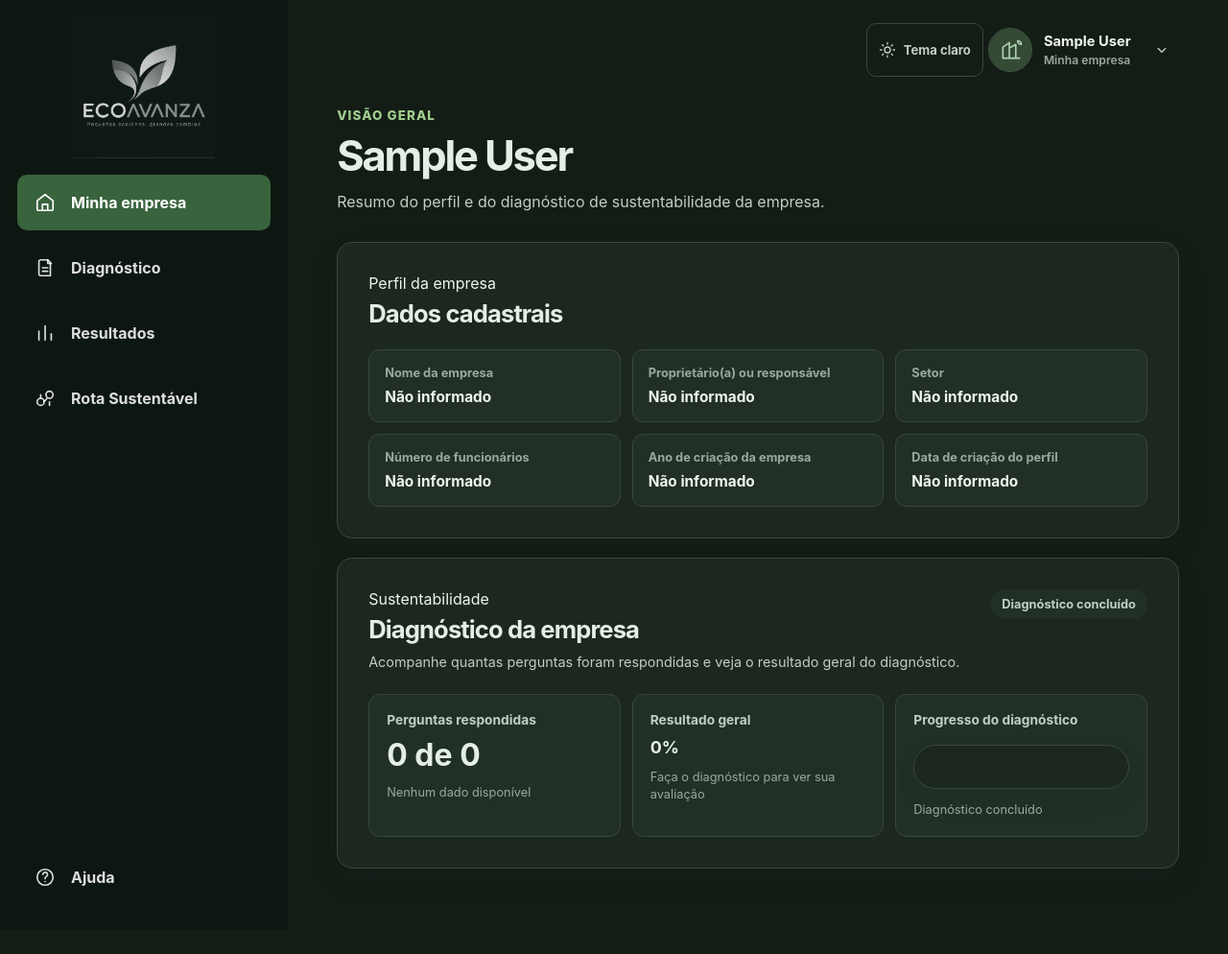
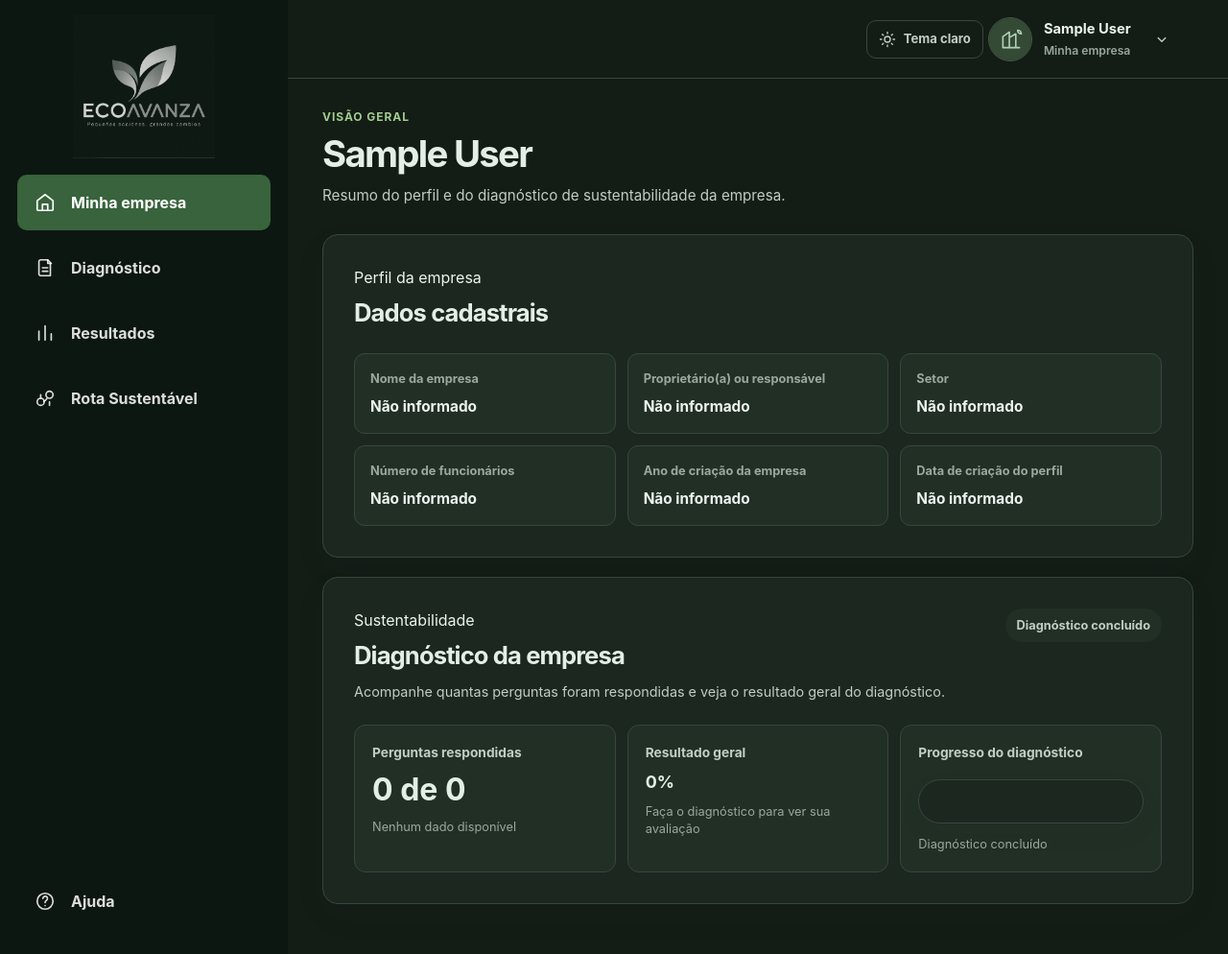
Before and after one commit to elc1090/project3-2026b-gabriel-maroneze-oropoc, a FastAPI app: page /painel in a window 1280 px wide. Shown: the whole page at 96% size. Before the commit the page ends 923 px from the top, so only its background shows below. Run offline with FastAPI, Linux system fonts and the light colour scheme; the visitor is signed in with stand-in values (Sample User, id 1); data that the repository does not hold is empty; some libraries are stand-ins or nearby versions.

Commit message:
formatacao

```diff
--- a/app/static/css/styles.css
+++ b/app/static/css/styles.css
@@ -13,6 +13,11 @@
   --danger: #b42318;
   --focus: rgba(78, 124, 57, 0.22);
   --radius-sm: 10px;
+  --text-xs: 0.75rem;
+  --text-sm: 0.875rem;
+  --text-base: 1rem;
+  --text-lead: 0.95rem;
+  --heading-page: clamp(2rem, 3vw, 2.65rem);
   --font: Inter, ui-sans-serif, system-ui, -apple-system, BlinkMacSystemFont,
     "Segoe UI", sans-serif;
 }
@@ -2571,3 +2576,109 @@ html[data-theme="dark"] .plan-storage-message {
   margin: 0;
   overflow: visible;
 }
+
+/* Escala comum e alinhamento das páginas autenticadas */
+
+.app-page {
+  font-size: var(--text-base);
+  line-height: 1.5;
+}
+
+.app-sidebar {
+  position: sticky;
+  top: 0;
+  height: 100vh;
+  height: 100dvh;
+  align-self: start;
+}
+
+.app-workspace > .workspace-header {
+  height: 82px;
+  min-height: 82px;
+  align-items: center;
+  padding: 0 clamp(24px, 4vw, 68px);
+  background: var(--surface);
+  border-bottom: 1px solid var(--line);
+}
+
+.company-home-page,
+.company-profile-page,
+.sustainability-page,
+.diagnostic-content,
+.results-content {
+  width: min(1320px, calc(100% - 72px));
+  margin: 0 auto;
+  padding: 32px 0 52px;
+}
+
+.company-home-heading,
+.company-profile-heading,
+.sustainability-heading {
+  position: relative;
+  margin-bottom: 28px;
+}
+
+.company-home-heading h1,
+.company-profile-heading h1,
+.sustainability-heading h1,
+.diagnostic-content h1,
+.results-content h1 {
+  margin: 0;
+  font-size: var(--heading-page);
+  font-weight: 750;
+  line-height: 1.12;
+  letter-spacing: -0.045em;
+}
+
+.dashboard-kicker,
+.diagnostic-overline,
+.results-overline {
+  margin: 0 0 8px;
+  font-size: var(--text-xs);
+  font-weight: 750;
+  line-height: 1.4;
+}
+
+.company-home-heading > p:last-child,
+.company-profile-heading > p:last-child,
+.sustainability-heading > p:last-child,
+.diagnostic-intro,
+.results-intro {
+  margin-top: 10px;
+  margin-bottom: 0;
+  font-size: var(--text-lead);
+  line-height: 1.6;
+}
+
+.profile-back-link {
+  position: absolute;
+  top: 0;
+  right: 0;
+  margin: 0;
+}
+
+.diagnostic-intro {
+  margin-bottom: 28px;
+}
+
+.results-intro {
+  margin-bottom: 26px;
+}
+
+@media (max-width: 860px) {
+  .company-home-page,
+  .company-profile-page,
+  .sustainability-page,
+  .diagnostic-content,
+  .results-content {
+    width: calc(100% - 36px);
+    padding-top: 24px;
+  }
+}
+
+@media (max-width: 520px) {
+  .profile-back-link {
+    position: static;
+    margin: 0 0 16px;
+  }
+}
--- a/app/templates/cadastro.html
+++ b/app/templates/cadastro.html
@@ -7,7 +7,7 @@
     <title>Criar conta | EcoAvanza</title>
     <link rel="icon" type="image/svg+xml" href="{{ url_for('static', path='images/favicon.svg') }}" />
     <script src="{{ url_for('static', path='js/theme.js') }}"></script>
-    <link rel="stylesheet" href="{{ url_for('static', path='css/styles.css') }}" />
+    <link rel="stylesheet" href="{{ url_for('static', path='css/styles.css') }}?v=2" />
     <script src="{{ url_for('static', path='js/login.js') }}" defer></script>
   </head>
   <body class="login-page">
--- a/app/templates/dashboard.html
+++ b/app/templates/dashboard.html
@@ -10,7 +10,7 @@
 
     <link
       rel="stylesheet"
-      href="{{ url_for('static', path='css/styles.css') }}"
+      href="{{ url_for('static', path='css/styles.css') }}?v=2"
     />
     <script
       src="{{ url_for('static', path='js/dashboard.js') }}"
--- a/app/templates/diagnostico.html
+++ b/app/templates/diagnostico.html
@@ -13,7 +13,7 @@
 
     <link
       rel="stylesheet"
-      href="{{ url_for('static', path='css/styles.css') }}"
+      href="{{ url_for('static', path='css/styles.css') }}?v=2"
     />
     <script
       src="{{ url_for('static', path='js/diagnostico.js') }}"
@@ -89,7 +89,7 @@
 
       <main
         class="app-workspace diagnostic-workspace"
-        aria-label="Diagnóstico de sustentabilidade"
+        aria-label="DIAGNÓSTICO DE SUSTENTABILIDADE"
       >
         <header class="workspace-header">
           <button class="theme-toggle" type="button" data-theme-toggle aria-pressed="true" aria-label="Ativar tema claro">
--- a/app/templates/login.html
+++ b/app/templates/login.html
@@ -7,7 +7,7 @@
     <title>Entrar | EcoAvanza</title>
     <link rel="icon" type="image/svg+xml" href="{{ url_for('static', path='images/favicon.svg') }}" />
     <script src="{{ url_for('static', path='js/theme.js') }}"></script>
-    <link rel="stylesheet" href="{{ url_for('static', path='css/styles.css') }}" />
+    <link rel="stylesheet" href="{{ url_for('static', path='css/styles.css') }}?v=2" />
     <script src="{{ url_for('static', path='js/login.js') }}" defer></script>
   </head>
   <body class="login-page">
--- a/app/templates/resultados.html
+++ b/app/templates/resultados.html
@@ -13,7 +13,7 @@
 
     <link
       rel="stylesheet"
-      href="{{ url_for('static', path='css/styles.css') }}"
+      href="{{ url_for('static', path='css/styles.css') }}?v=2"
     />
     <script
       src="{{ url_for('static', path='js/resultados.js') }}"
@@ -89,7 +89,7 @@
 
       <main
         class="app-workspace results-workspace"
-        aria-label="Resultados do diagnóstico"
+        aria-label="RESULTADOS DO DIAGNÓSTICO"
       >
         <header class="workspace-header">
           <button class="theme-toggle" type="button" data-theme-toggle aria-pressed="true" aria-label="Ativar tema claro">
```
